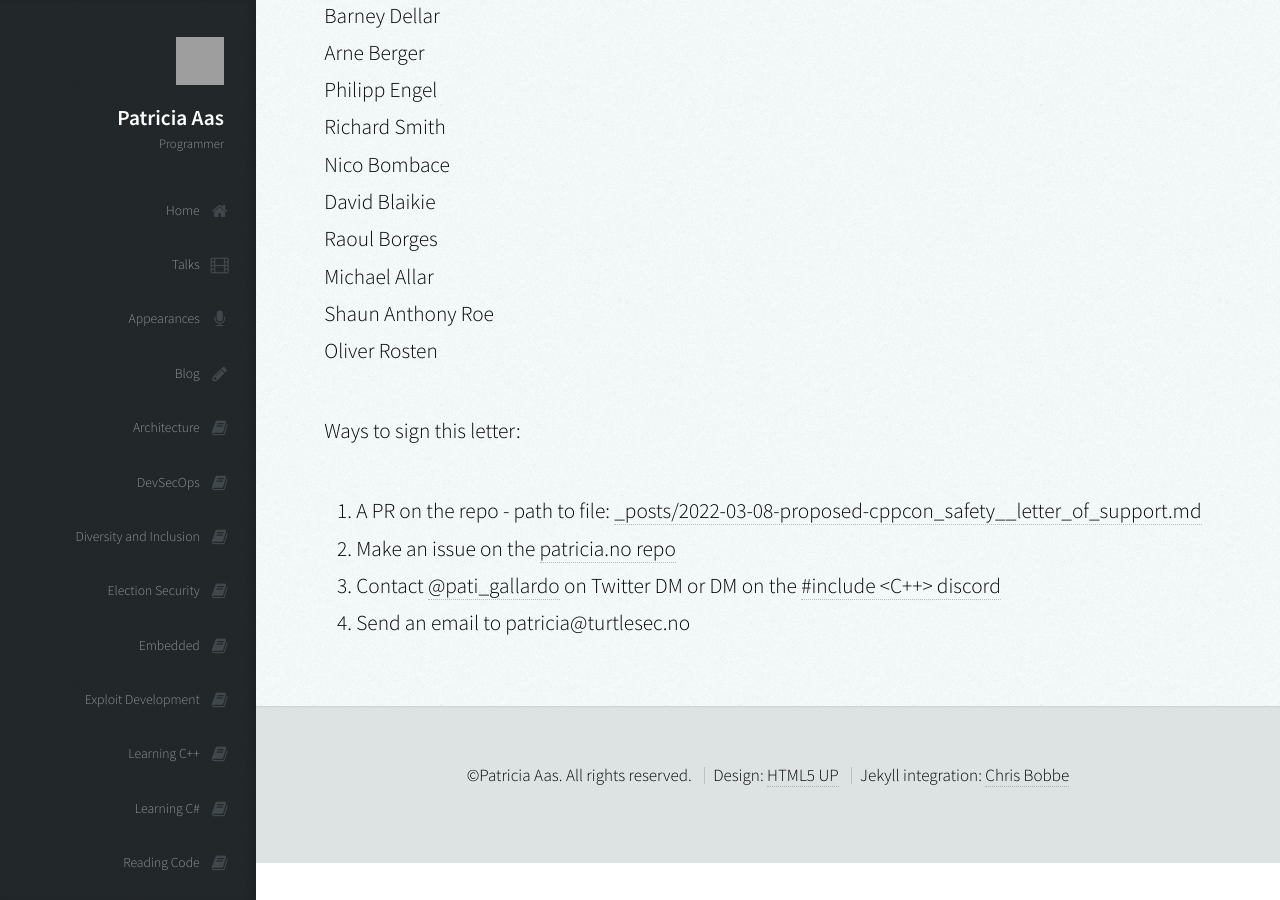
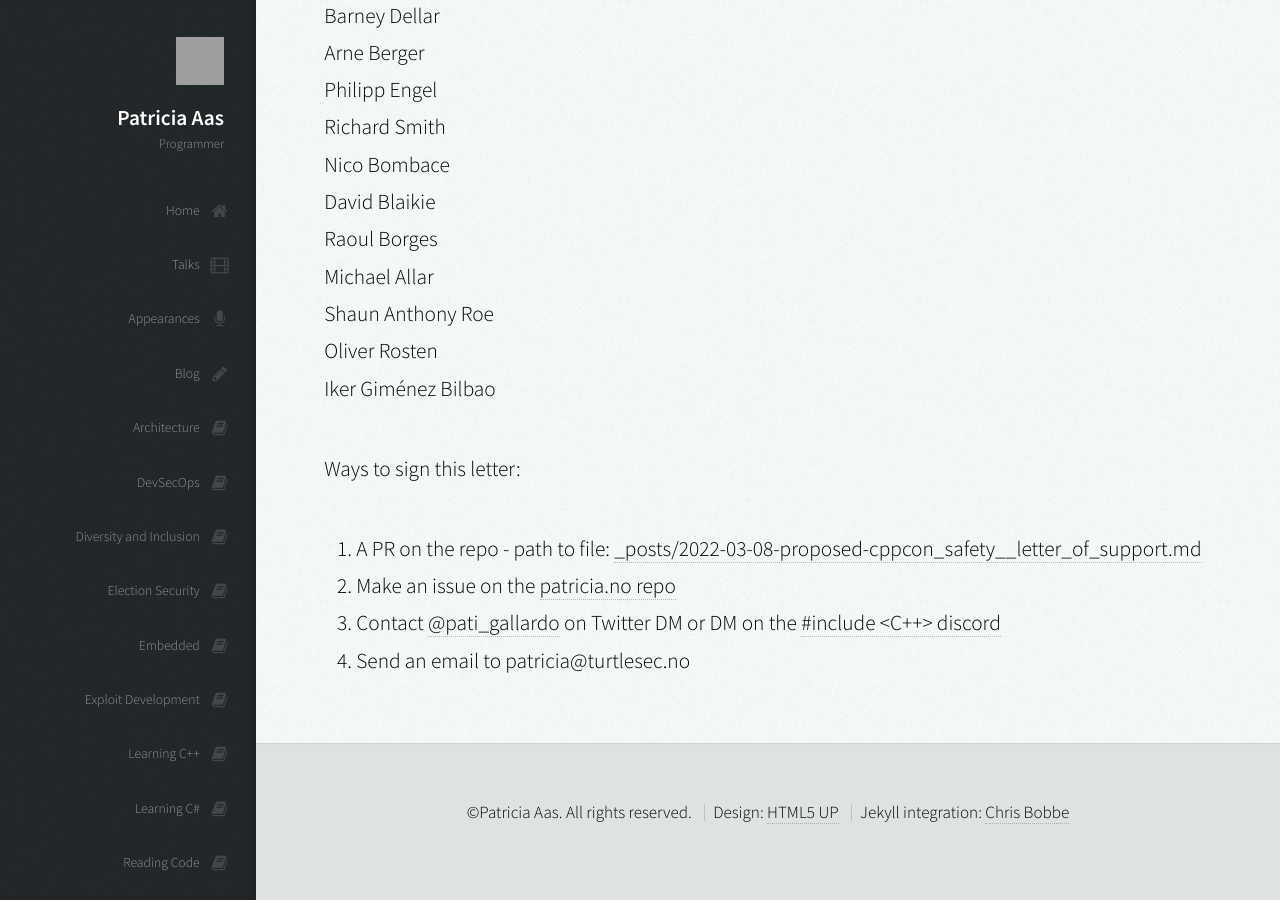
Before and after one commit to patricia-gallardo/patricia-gallardo.github.io, a Jekyll site: the page built from _posts/2022-03-08-proposed-cppcon_safety__letter_of_support.md, in a window 1280 px wide and 900 px high, scrolled down 10786 px. Built offline with Jekyll 4.4.1, drawn with Linux system fonts in a browser that asks for light colours; nearby versions of some CDN libraries; grey boxes are pictures that could not be loaded.

Commit message:
Add my signature
Add my signature to the letter of support

```diff
--- a/_posts/2022-03-08-proposed-cppcon_safety__letter_of_support.md
+++ b/_posts/2022-03-08-proposed-cppcon_safety__letter_of_support.md
@@ -298,6 +298,7 @@ Raoul Borges <br>
 Michael Allar <br>
 Shaun Anthony Roe <br>
 Oliver Rosten <br>
+Iker Giménez Bilbao <br>
 
 Ways to sign this letter:
 1. A PR on the repo - path to file: [_posts/2022-03-08-proposed-cppcon_safety__letter_of_support.md][4]
```
